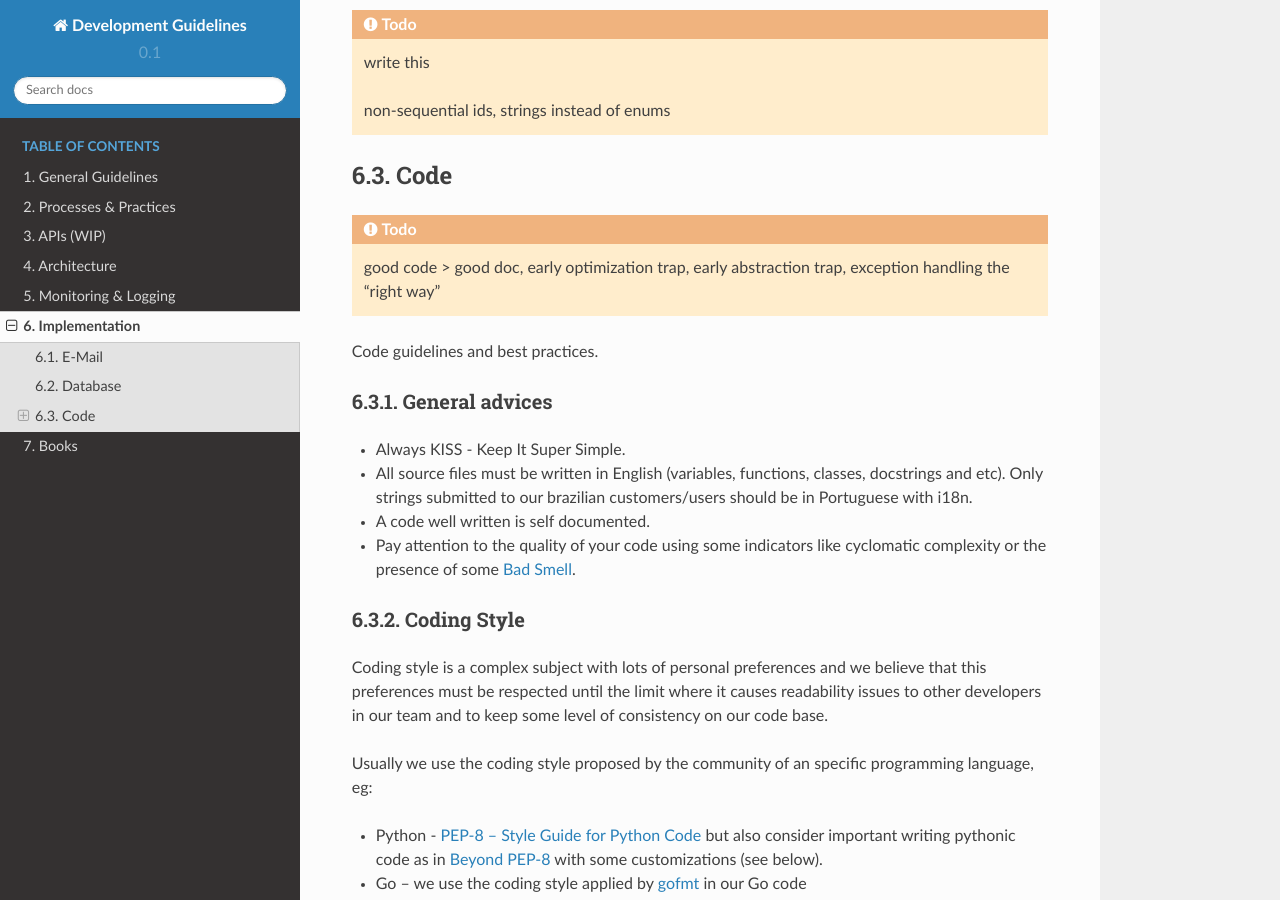
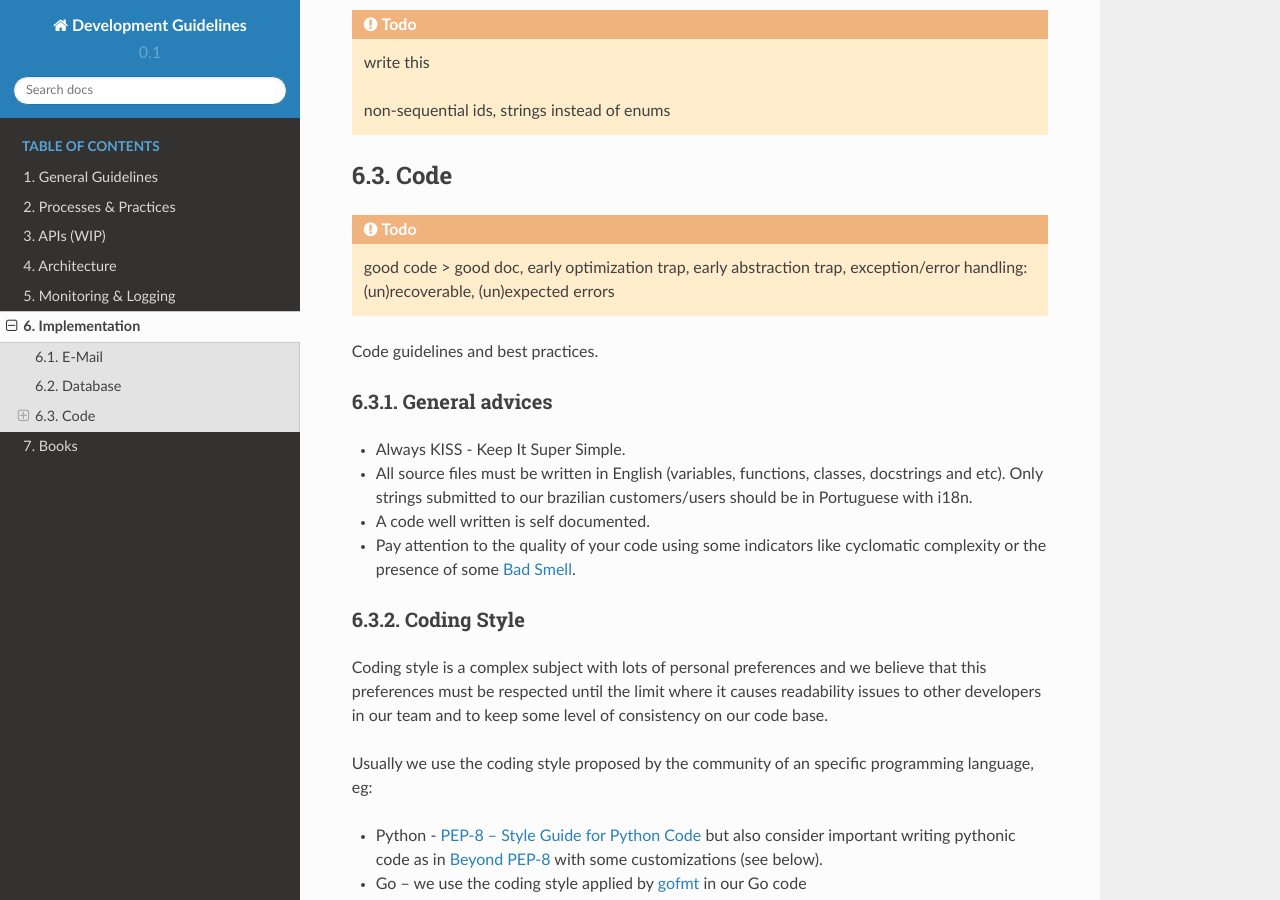
Before and after one commit to osantana/development-guidelines, a Sphinx documentation site: the page built from source/implementation.rst, in a window 1280 px wide and 900 px high, scrolled down 363 px. Built offline with Sphinx 7.4.7 and the Read the Docs theme 2.0.0, drawn with Linux system fonts in a browser that asks for light colours.

Commit message:
Add some missing infos

```diff
--- a/source/apis.rst
+++ b/source/apis.rst
@@ -155,6 +155,7 @@ simplicity.
 * Resource Representations
 
   * JSON
+  * Protobuf
   * HTML (required for "Web APIs")
 
 * Resource Locators
--- a/source/implementation.rst
+++ b/source/implementation.rst
@@ -25,7 +25,7 @@ Code
 .. todo::
 
    good code > good doc, early optimization trap, early abstraction trap,
-   exception handling the "right way"
+   exception/error handling: (un)recoverable, (un)expected errors
 
 Code guidelines and best practices.
 
```
